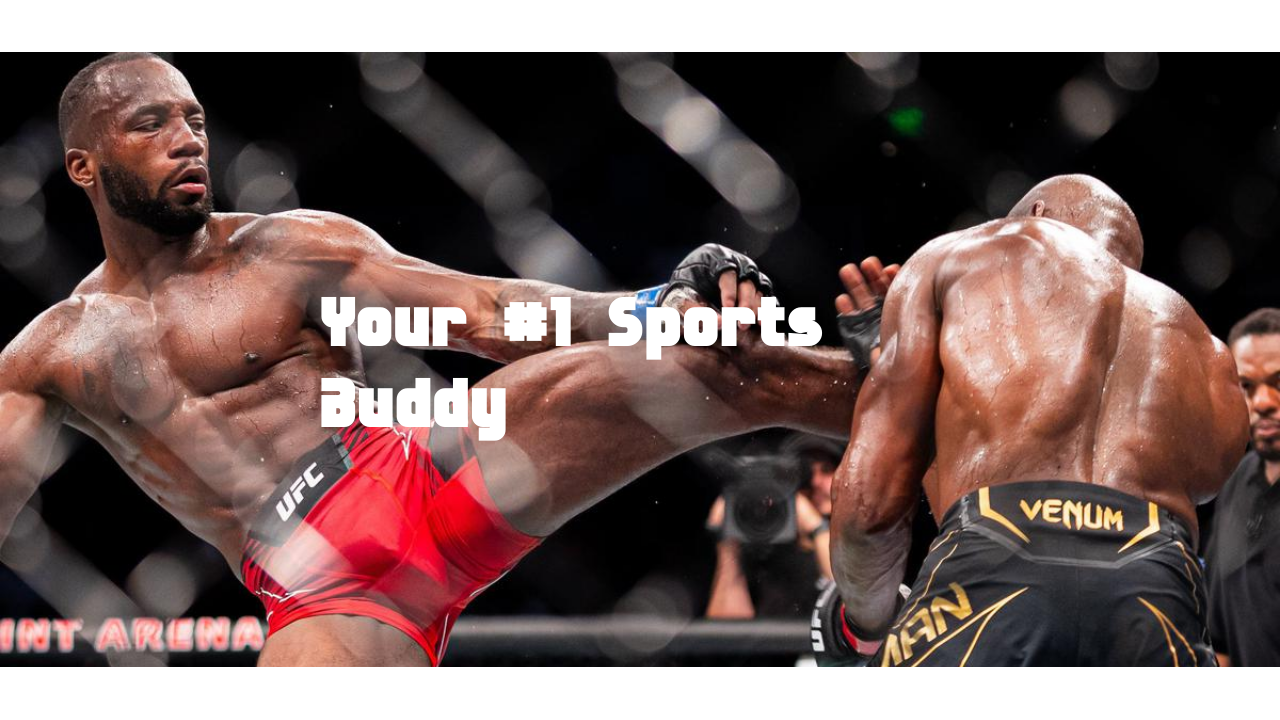
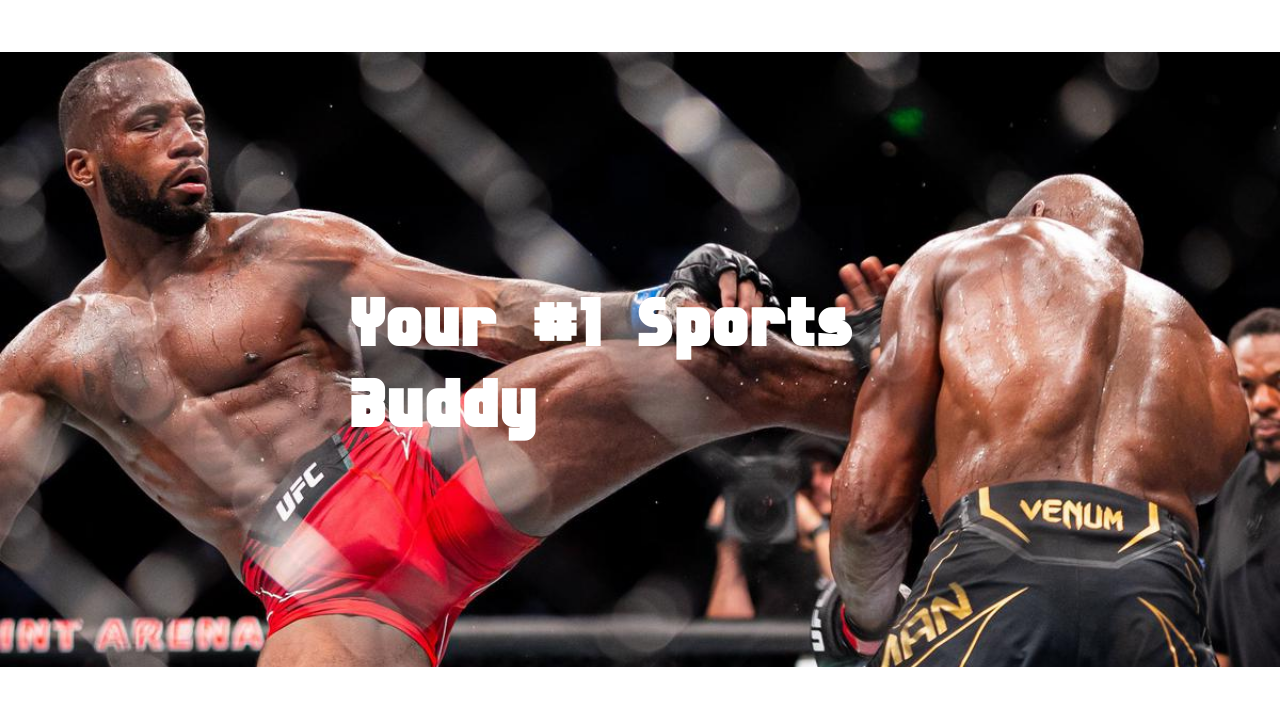
Before and after one commit to LevanGogua/Final-Project, a plain HTML site: page index.html in a window 1280 px wide. Shown: the part 80-800 px from the top of the page. Drawn offline with Linux system fonts and the light colour scheme.

Commit message:
Update styles.css

```diff
--- a/styles.css
+++ b/styles.css
@@ -153,7 +153,7 @@ height: 152px;
     flex-shrink: 0;
 font-size: 70px;
 color: #FFF;
-translate: 20px;
+translate: 50px;
 }
 
 
```
